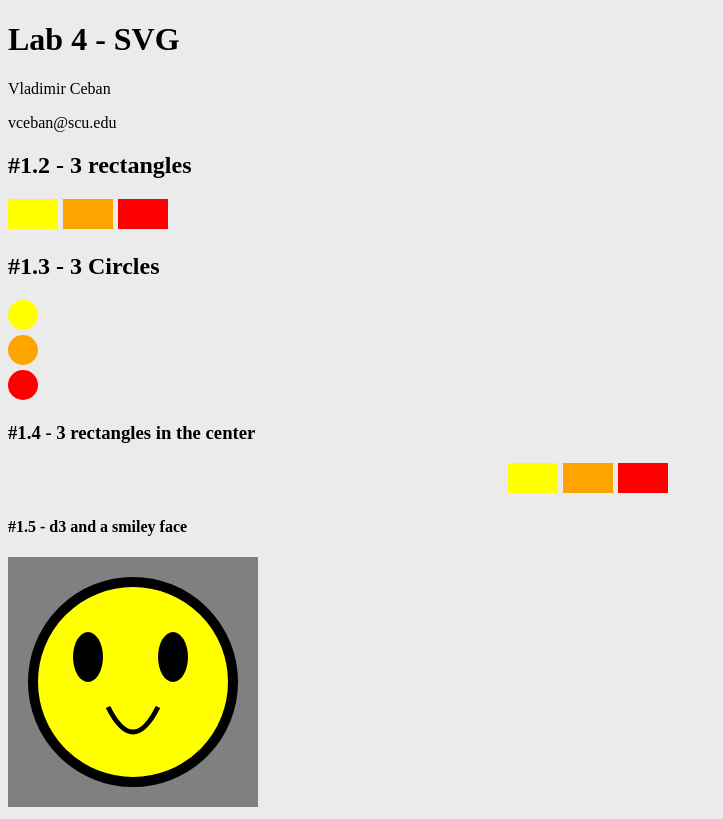
After one commit to v3ceban/COEN60-60L, a PHP site: page /public/svg_lab.html in a window 1280 px wide. The commit adds this page. Shown: the whole page, without its empty margins (0-723 px from the left). Run offline with PHP 8.4, Linux system fonts and the light colour scheme.

Commit message:
added svg and content

```diff
--- /dev/null
+++ b/A2/public/svg_lab.html
@@ -0,0 +1,69 @@
+<!doctype html>
+<html lang="en">
+  <head>
+    <meta charset="UTF-8" />
+    <link rel="icon" type="image/svg+xml" href="/vite.svg" />
+    <meta name="viewport" content="width=device-width, initial-scale=1.0" />
+    <title>Lab 4 - SVG</title>
+    <style>
+      .selector {
+        transform: translateX(500px);
+      }
+    </style>
+    <script src="https://d3js.org/d3.v5.min.js"></script>
+  </head>
+  <body>
+    <h1>Lab 4 - SVG</h1>
+    <p>Vladimir Ceban</p>
+    <p>vceban@scu.edu</p>
+    <section>
+      <h2>#1.2 - 3 rectangles</h2>
+      <svg width="160" height="30">
+        <rect x="0" y="0" width="50" height="30" fill="yellow" />
+        <rect x="55" y="0" width="50" height="30" fill="orange" />
+        <rect x="110" y="0" width="50" height="30" fill="red" />
+      </svg>
+    </section>
+    <section>
+      <h2>#1.3 - 3 Circles</h2>
+      <svg width="30" height="100">
+        <circle cx="15" cy="15" r="15" fill="yellow" />
+        <circle cx="15" cy="50" r="15" fill="orange" />
+        <circle cx="15" cy="85" r="15" fill="red" />
+      </svg>
+    </section>
+    <section>
+      <h3>#1.4 - 3 rectangles in the center</h3>
+      <svg class="selector" width="160" height="30">
+        <rect x="0" y="0" width="50" height="30" fill="yellow" />
+        <rect x="55" y="0" width="50" height="30" fill="orange" />
+        <rect x="110" y="0" width="50" height="30" fill="red" />
+      </svg>
+    </section>
+    <section>
+      <h4>#1.5 - d3 and a smiley face</h4>
+      <svg width="250" height="250">
+        <rect x="0" y="0" height="250" width="250" fill="grey" />
+        <circle
+          cx="125"
+          cy="125"
+          r="100"
+          fill="yellow"
+          stroke="black"
+          stroke-width="10"
+        />
+        <ellipse cx="80" cy="100" rx="15" ry="25" fill="black" />
+        <ellipse cx="165" cy="100" rx="15" ry="25" fill="black" />
+        <path
+          d="M 100 150 q 25 50 50 0"
+          stroke="black"
+          stroke-width="5"
+          fill="none"
+        />
+      </svg>
+    </section>
+    <script type="text/javascript">
+      d3.select("body").style("background-color", "#ebebeb");
+    </script>
+  </body>
+</html>
```
Also changed, not shown: A2/src/parts/days/summary.jsx (+41 -8 lines), A2/src/scss/_main.scss (+11 -0 lines).
